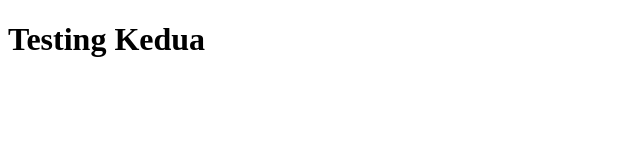
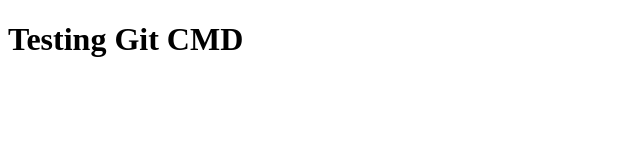
Before and after one commit to soffanderson/Ngoding, a plain HTML site: page test-repo.html in a window 1280 px wide. Shown: the whole page, without its empty margins (0-640 px from the left). Drawn offline with Linux system fonts and the light colour scheme.

Commit message:
Belajar membuat branch

```diff
--- a/test-repo.html
+++ b/test-repo.html
@@ -9,7 +9,7 @@
 </head>
 
 <body>
-    <h1>Testing Kedua</h1>
+    <h1>Testing Git CMD</h1>
 </body>
 
 </html>
```
